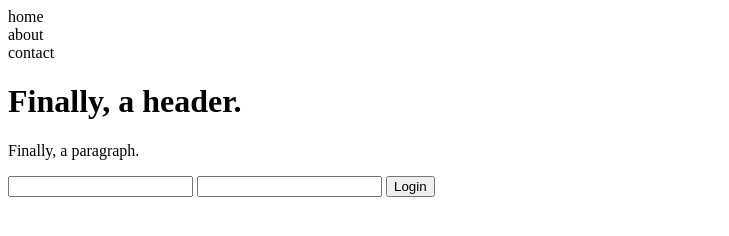
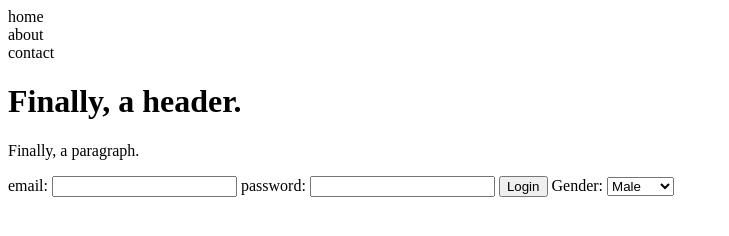
Before and after one commit to sgray1255/gitflow2, a plain HTML site: page index.html in a window 1280 px wide. Shown: the whole page, without its empty margins (0-729 px from the left). Drawn offline with Linux system fonts and the light colour scheme.

Commit message:
added gender form/form labels

```diff
--- a/index.html
+++ b/index.html
@@ -16,10 +16,16 @@
 
   <h1>Finally, a header.</h1>
   <p>Finally, a paragraph.</p>
-
+  <label for="email">email:</label>
   <input type="email" name="email" title="Email:">
+  <label for="password">password:</label>
   <input type="password" title="Password:">
  <button type="submit">Login</button>
+ <label for="gender">Gender:</label>
+ <select name="gender" id="gender">
+   <option value="male">Male</option>
+   <option value="female">Female</option>
+ </select>
 
 
 
```
